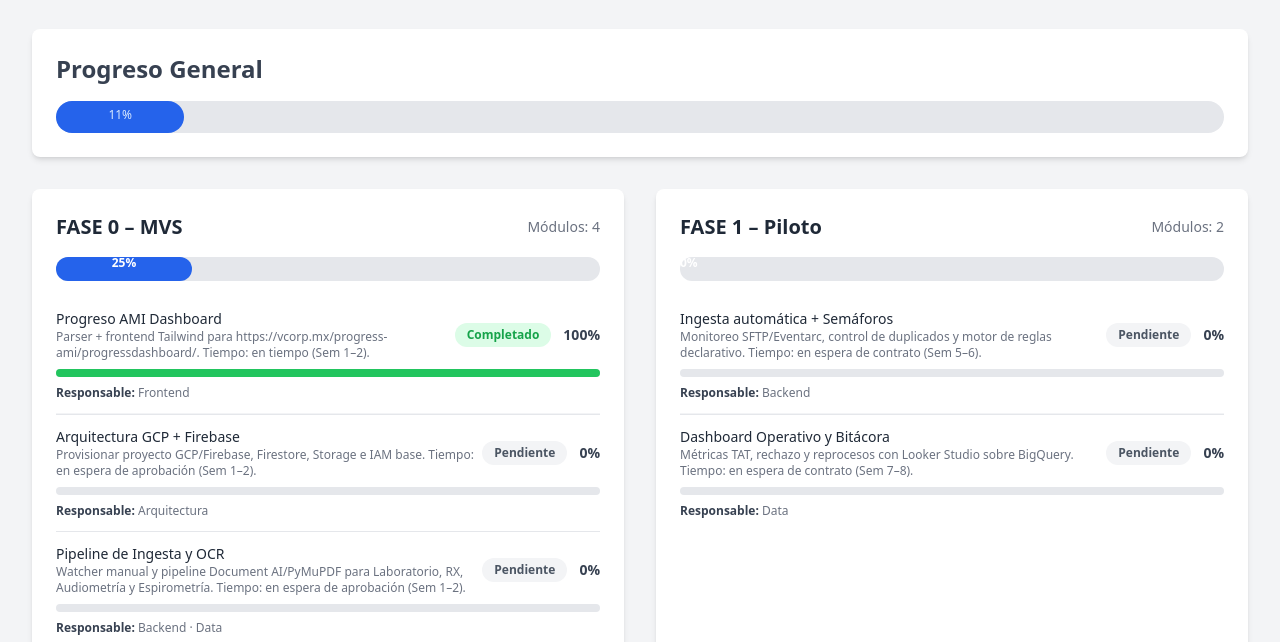
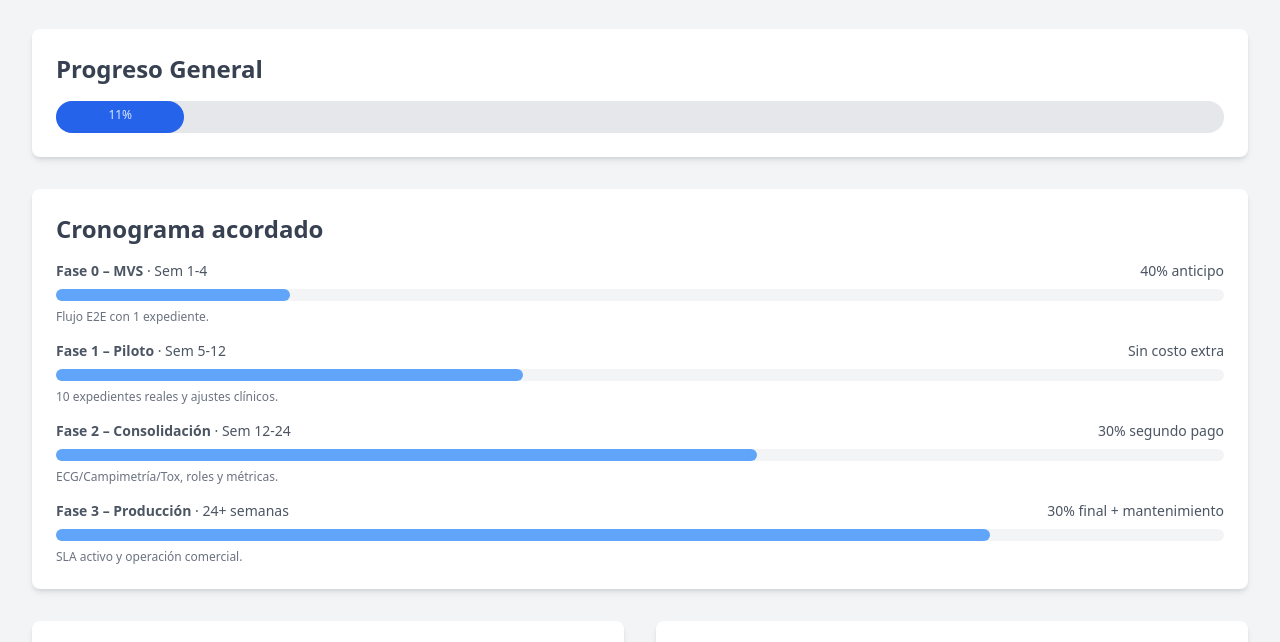
Before and after one commit to frank-vcorp/ami-rd, a website: page progressdashboard/index.html in a window 1280 px wide. Shown: the part 99-741 px from the top of the page. Drawn offline with nearby package versions, Linux system fonts and the light colour scheme.

Commit message:
feat(dashboard): add timeline section

```diff
--- a/progressdashboard/index.html
+++ b/progressdashboard/index.html
@@ -23,6 +23,52 @@
                 </div>
             </section>
 
+            <section id="timeline" class="mb-8 p-6 bg-white rounded-lg shadow-md">
+                <h2 class="text-2xl font-semibold text-gray-700 mb-4">Cronograma acordado</h2>
+                <div class="space-y-4">
+                    <article class="space-y-2">
+                        <div class="flex justify-between text-sm text-gray-600">
+                            <span><strong>Fase 0 – MVS</strong> · Sem 1‑4</span>
+                            <span>40% anticipo</span>
+                        </div>
+                        <div class="w-full bg-gray-100 h-3 rounded-full">
+                            <div class="bg-blue-400 h-3 rounded-full" style="width:20%"></div>
+                        </div>
+                        <p class="text-xs text-gray-500">Flujo E2E con 1 expediente.</p>
+                    </article>
+                    <article class="space-y-2">
+                        <div class="flex justify-between text-sm text-gray-600">
+                            <span><strong>Fase 1 – Piloto</strong> · Sem 5‑12</span>
+                            <span>Sin costo extra</span>
+                        </div>
+                        <div class="w-full bg-gray-100 h-3 rounded-full">
+                            <div class="bg-blue-400 h-3 rounded-full" style="width:40%"></div>
+                        </div>
+                        <p class="text-xs text-gray-500">10 expedientes reales y ajustes clínicos.</p>
+                    </article>
+                    <article class="space-y-2">
+                        <div class="flex justify-between text-sm text-gray-600">
+                            <span><strong>Fase 2 – Consolidación</strong> · Sem 12‑24</span>
+                            <span>30% segundo pago</span>
+                        </div>
+                        <div class="w-full bg-gray-100 h-3 rounded-full">
+                            <div class="bg-blue-400 h-3 rounded-full" style="width:60%"></div>
+                        </div>
+                        <p class="text-xs text-gray-500">ECG/Campimetría/Tox, roles y métricas.</p>
+                    </article>
+                    <article class="space-y-2">
+                        <div class="flex justify-between text-sm text-gray-600">
+                            <span><strong>Fase 3 – Producción</strong> · 24+ semanas</span>
+                            <span>30% final + mantenimiento</span>
+                        </div>
+                        <div class="w-full bg-gray-100 h-3 rounded-full">
+                            <div class="bg-blue-400 h-3 rounded-full" style="width:80%"></div>
+                        </div>
+                        <p class="text-xs text-gray-500">SLA activo y operación comercial.</p>
+                    </article>
+                </div>
+            </section>
+
             <section id="phases-container" class="grid grid-cols-1 md:grid-cols-2 gap-8">
                 <!-- Las fases se insertarán aquí dinámicamente -->
             </section>
```
